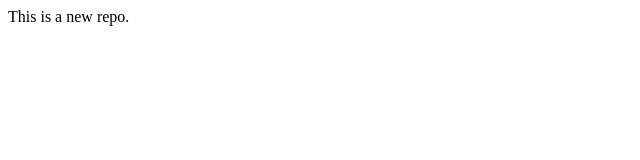
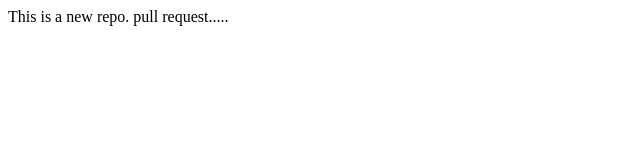
Before and after one commit to piyush-singh-rawat/localrepo, a plain HTML site: page index.html in a window 1280 px wide. Shown: the whole page, without its empty margins (0-640 px from the left). Drawn offline with Linux system fonts and the light colour scheme.

Commit message:
add new line

```diff
--- a/index.html
+++ b/index.html
@@ -1,3 +1,4 @@
 <p>
     This is a new repo.
+    pull request.....
 </p>
```
